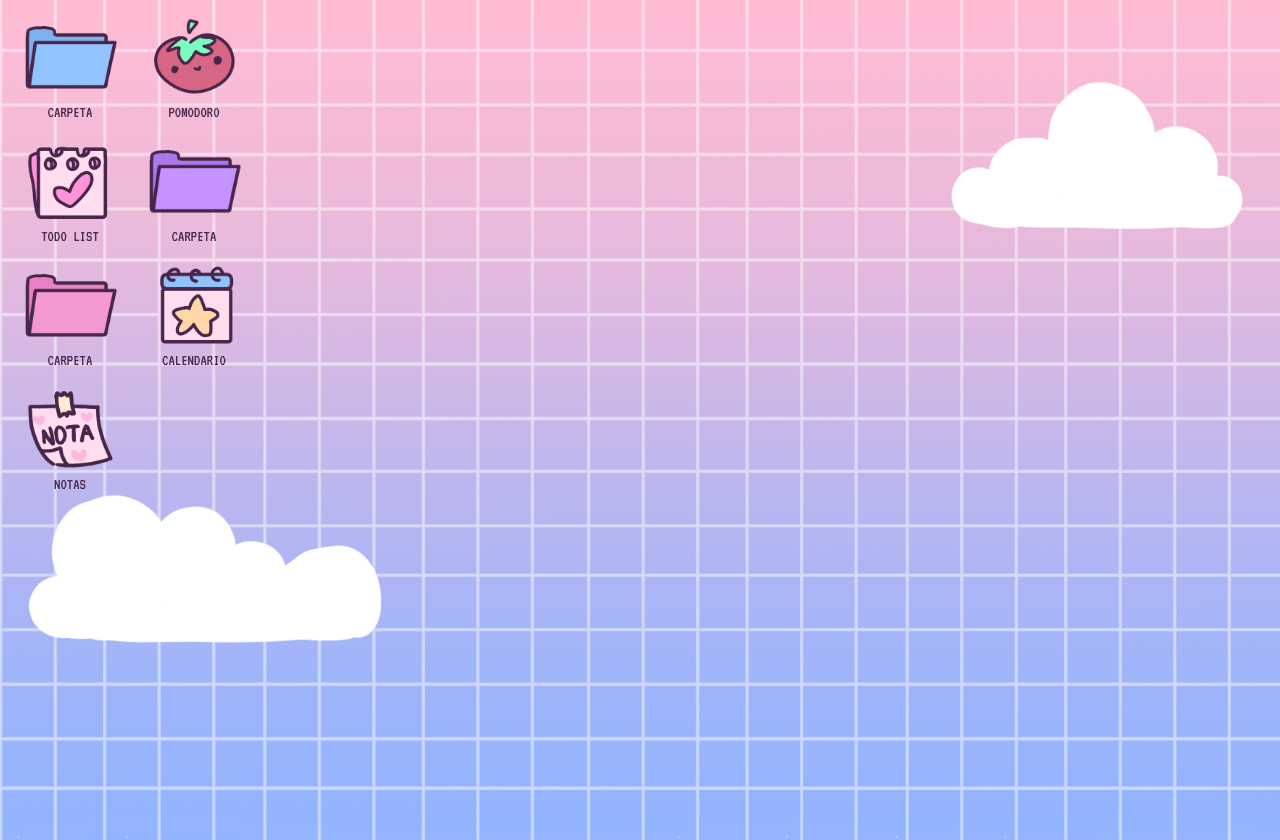
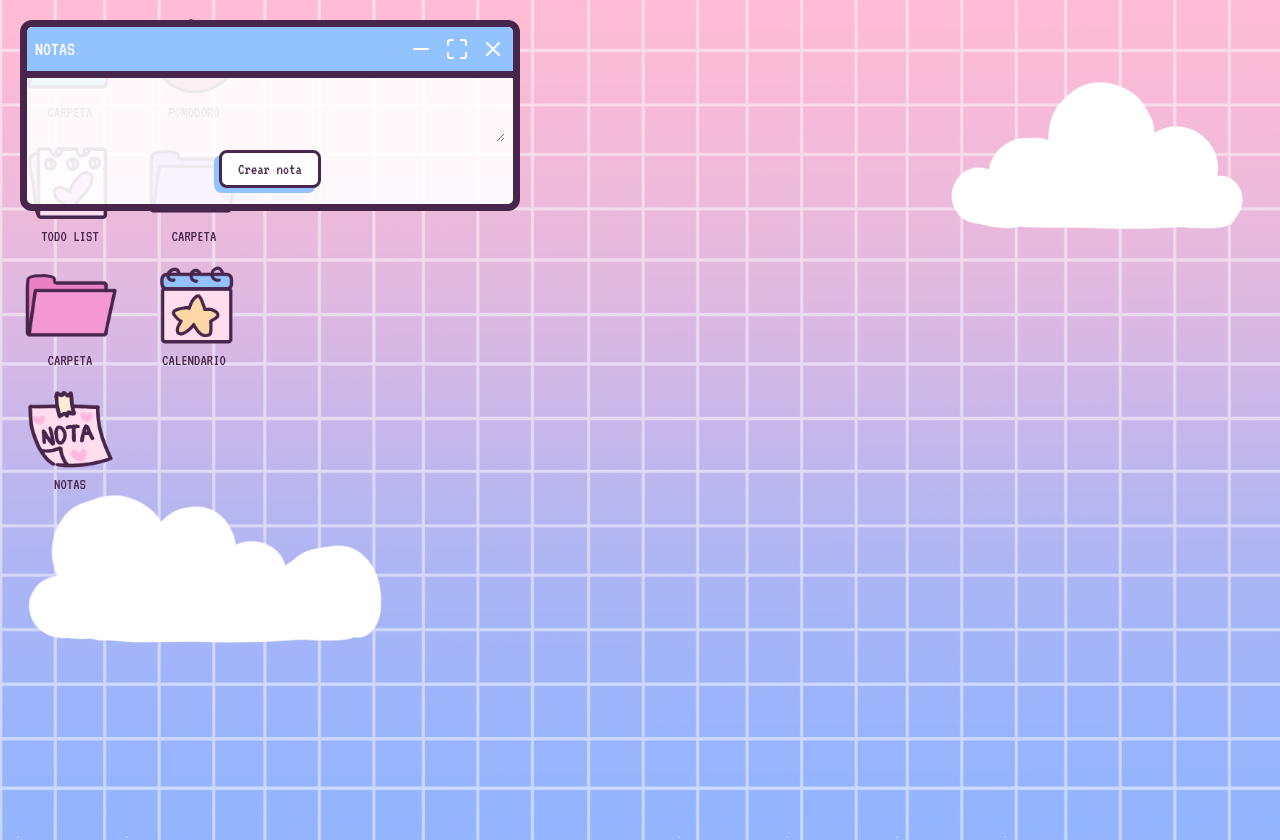
Before and after one commit to DulceNev/sistema-gestion, a Nuxt app: page / in a window 1280 px wide. Built offline with nearby package versions, Linux system fonts and the light colour scheme.

Commit message:
se creo la forma estatica de el modal

```diff
--- a/assets/css/main.css
+++ b/assets/css/main.css
@@ -5,7 +5,6 @@
 
 *{
     font-family: "VT323";
-    font-weight: 500;
     color: #48264B;
 }
 
@@ -20,3 +19,7 @@
 .icon-image{
     width: 100px;
 }
+
+.shadow-custom {
+    box-shadow: -5px 5px 0px 0px rgba(147, 195, 255, 1);
+}
--- a/components/modal.vue
+++ b/components/modal.vue
@@ -1,6 +1,30 @@
+<script setup lang="ts">
+import { Maximize, Minus, X } from "lucide-vue-next";
+</script>
+
 <template>
-  <header>
-    <div>NOTAS</div>
-    <div>i</div>
-  </header>
+  <div class="w-[500px] bg-white/90 border-7 rounded-xl">
+    <header
+      class="flex justify-between border-b-7 items-center p-2 rounded-t-md bg-[#93c3ff]"
+    >
+      <p class="text-xl text-white!">NOTAS</p>
+      <div class="flex gap-3">
+        <Minus class="cursor-pointer" color="#fff" />
+        <Maximize class="cursor-pointer" color="#fff" />
+        <X class="cursor-pointer" color="#fff" />
+      </div>
+    </header>
+    <header class="flex flex-col justify-between items-center p-2">
+      <textarea
+        class="w-full h-full text-lg font-light"
+        name=""
+        id=""
+      ></textarea>
+      <button
+        class="border-3 rounded-lg py-1 px-4 shadow-custom my-2 bg-white cursor-pointer"
+      >
+        Crear nota
+      </button>
+    </header>
+  </div>
 </template>
--- a/package.json
+++ b/package.json
@@ -12,9 +12,10 @@
   "dependencies": {
     "@tailwindcss/vite": "^4.1.10",
     "daisyui": "^5.0.43",
+    "lucide-vue-next": "^0.523.0",
     "nuxt": "^3.17.5",
     "tailwindcss": "^4.1.10",
-    "vite": "^7.0.0",
+    "vite": "^6.3.5",
     "vue": "^3.5.17",
     "vue-router": "^4.5.1"
   }
--- a/pages/index.vue
+++ b/pages/index.vue
@@ -1,9 +1,11 @@
 <script setup lang="ts">
+import Modal from "~/components/modal.vue";
 import WindowsIcon from "~/components/windows-icon.vue";
 </script>
 
 <template>
   <div class="background-image p-5">
+    <Modal class="absolute" />
     <div
       class="grid grid-cols-4 md:grid-cols-6 lg:grid-cols-10 h-screen items-start"
     >
```
Also changed, not shown: 1 other file (tests, documents, lock files or other folders).
